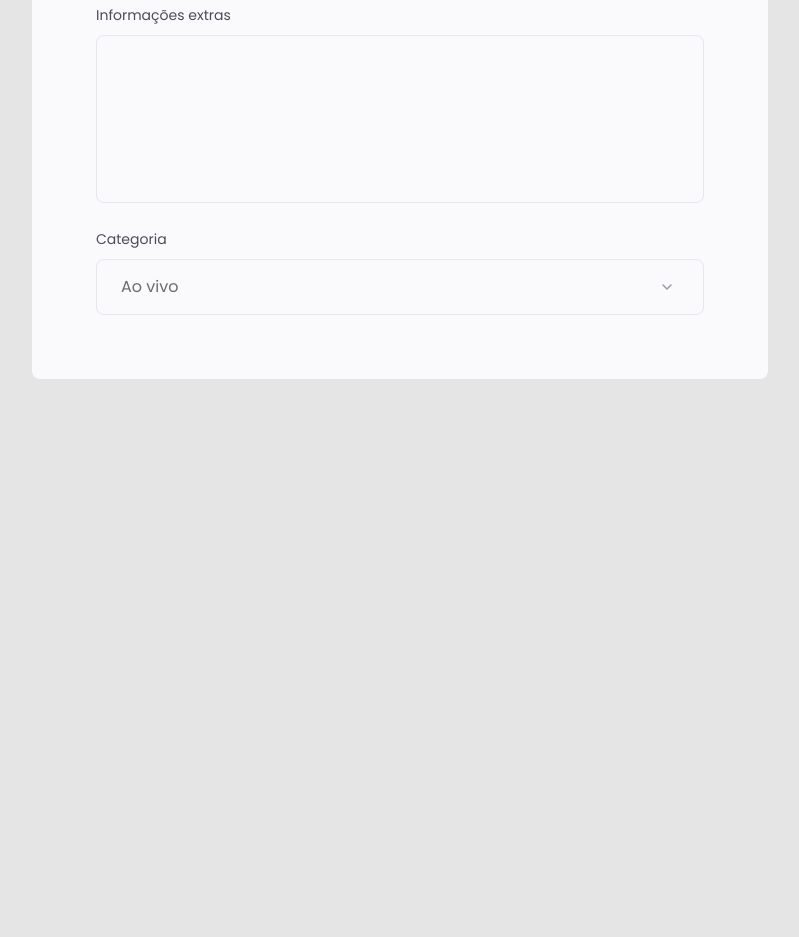
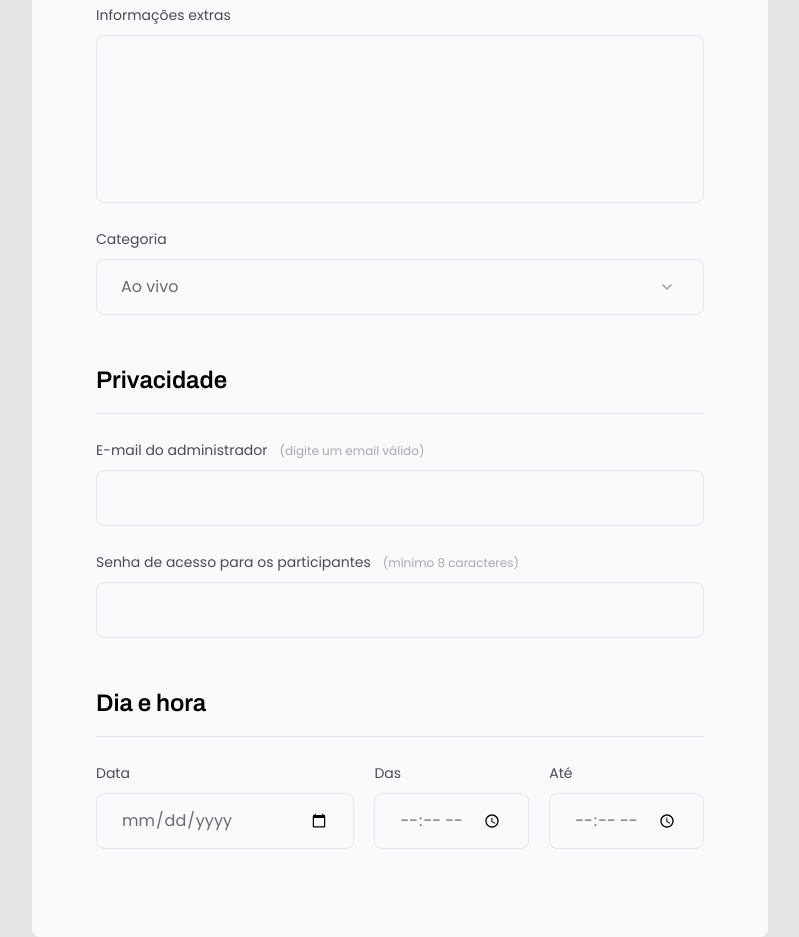
Before and after one commit to angelicaalbuquerque/explorer-stage03-project01_rocketseat, a plain HTML site: page index.html in a window 1280 px wide. Shown: the part 750-1687 px from the top of the page, without its empty margins (240-1039 px from the left). Before the commit the page ends 1129 px from the top, so only its background shows below. Drawn offline with Linux system fonts and the light colour scheme.

Commit message:
Applying styles to the remaining groupings

```diff
--- a/index.html
+++ b/index.html
@@ -59,6 +59,46 @@
         </div>
       </fieldset>
 
+      <fieldset>
+        <div class="fieldset-wrapper">
+          <legend>Privacidade</legend>
+
+          <div class="input-wrapper">
+            <label for="event-email">E-mail do administrador<span>(digite um email válido)</span></label>
+            <input type="email" id="event-email" />
+          </div>
+
+          <div class="input-wrapper">
+            <label for="event-password">Senha de acesso para os participantes<span>(mínimo 8 caracteres)</span></label>
+            <input type="text" id="event-password" />
+          </div>
+        </div>
+      </fieldset>
+
+
+      <fieldset>
+        <div class="fieldset-wrapper">
+          <legend>Dia e hora</legend>
+
+          <div class="col-3">
+            <div class="input-wrapper">
+              <label for="event-date">Data</label>
+              <input type="date" id="event-date" />
+            </div>
+
+            <div class="input-wrapper">
+              <label for="event-begin">Das</label>
+              <input type="time" id="event-begin" />
+            </div>
+
+            <div class="input-wrapper">
+              <label for="event-end">Até</label>
+              <input type="time" id="event-end" />
+            </div>
+          </div>
+          <div>
+      </fieldset>
+
     </form>
   </div>
 </body>
--- a/style.css
+++ b/style.css
@@ -60,8 +60,11 @@ form {
   background: #fafafc;
   border-radius: 8px;
   min-height: 300px;
+  padding: 64px;
 
-  padding: 64px;
+  display: flex;
+  flex-direction: column;
+  gap: 48px;
 }
 
 fieldset {
@@ -72,6 +75,15 @@ fieldset {
   display: flex;
   flex-direction: column;
   gap: 24px;
+}
+
+.fieldset-wrapper .col-3 {
+  display: flex;
+  gap: 20px;
+}
+
+.fieldset-wrapper .col-3 > div:nth-child(1) {
+  width: 100%;
 }
 
 fieldset legend {
```
